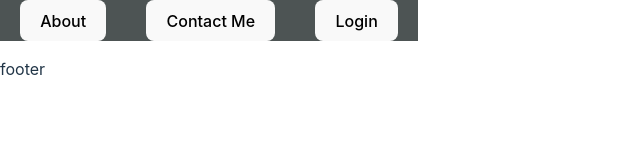
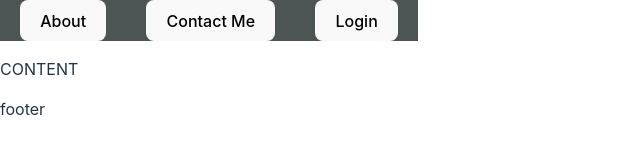
Before and after one commit to wtburdon/Diary-Website, a React (Vite) app in the folder frontend/diary-app/: page / in a window 1280 px wide. Shown: the top 160 px of the page, without its empty margins (0-640 px from the left). Built offline with nearby package versions, Linux system fonts and the light colour scheme.

Commit message:
added text to content.jsx for layout purposes

```diff
--- a/frontend/diary-app/src/content.jsx
+++ b/frontend/diary-app/src/content.jsx
@@ -4,7 +4,7 @@ function contentPage(){
         <div>
             <div class="border"></div>
             <div>
-                <p></p>
+                <p>CONTENT</p>
             </div>
             <div class="border"></div>
         </div>
```
